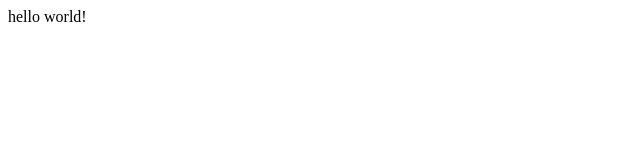
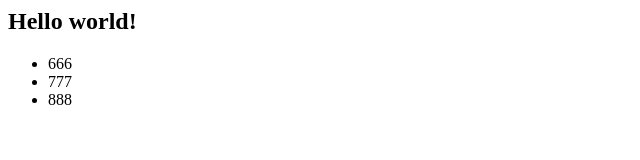
Before and after one commit to idiotcallie/idiotcallie.github.io, a plain HTML site: page index.html in a window 1280 px wide. Shown: the whole page, without its empty margins (0-640 px from the left). Drawn offline with Linux system fonts and the light colour scheme.

Commit message:
Update index.html

```diff
--- a/index.html
+++ b/index.html
@@ -1 +1,8 @@
-hello world!
+<div>
+	<h2>Hello world!</h2>
+	<ul>
+		<li>666</li>
+		<li>777</li>
+		<li>888</li>
+	</ul>
+</div>
```
